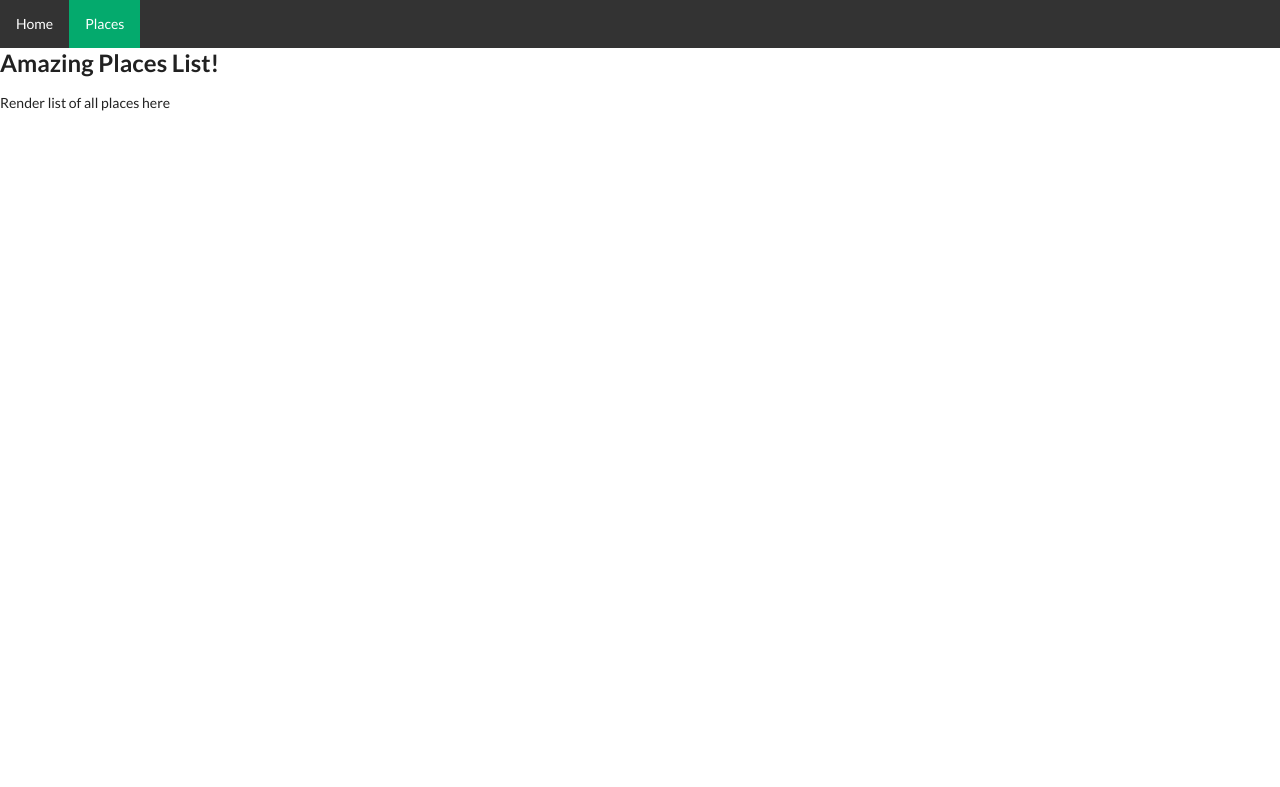
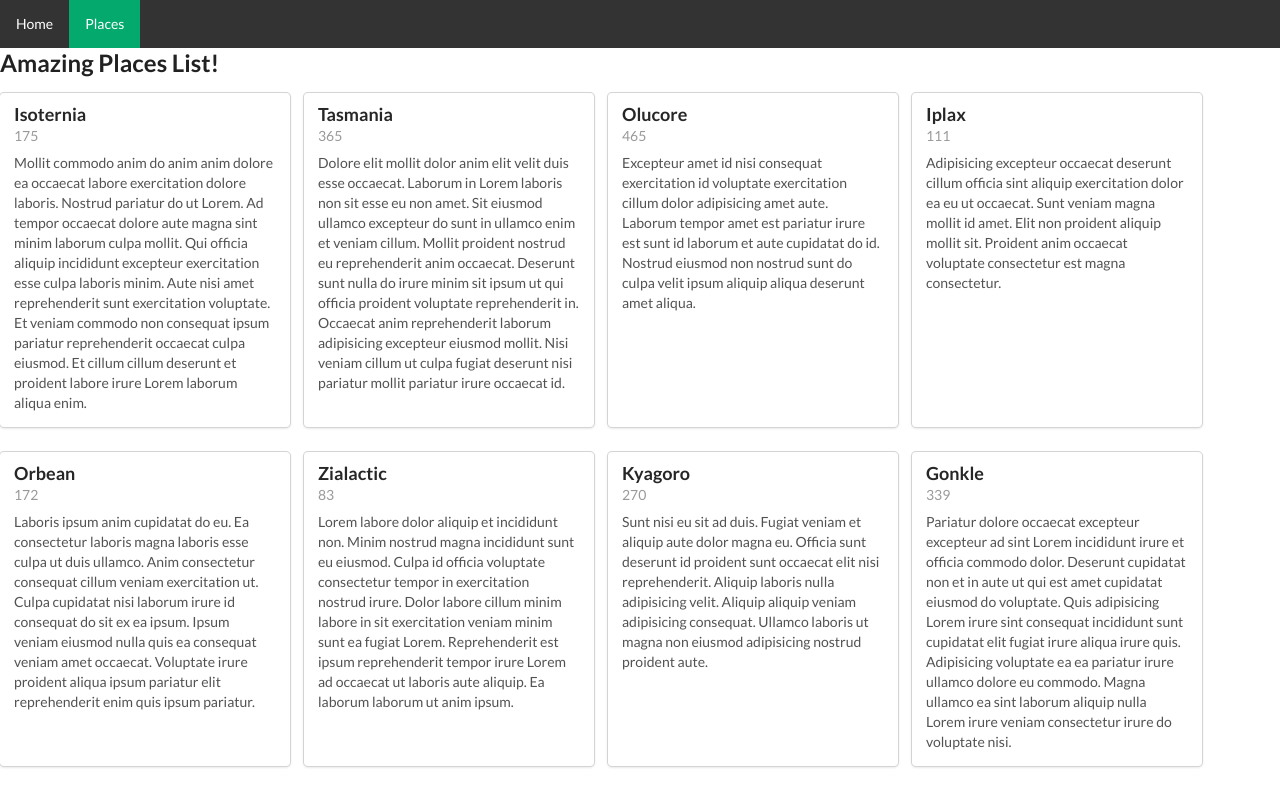
Before and after one commit to OlgaTitarenko/practice-tasks, a React (Create React App) app: page /places in a window 1280 px wide. Shown: the top 787 px of the page. Built offline with nearby package versions, Linux system fonts and the light colour scheme; no server answers; data requests are answered from the project's data file.

Commit message:
frist result

```diff
--- a/db.json
+++ b/db.json
@@ -129,7 +129,7 @@
       "rate": 5
     }
   ],
-  "lodges": [
+  "lodgs": [
     {
       "id": "61079eaa23f797d14adb899a",
       "index": 0,
--- a/src/components/places-list/PlaceList.tsx
+++ b/src/components/places-list/PlaceList.tsx
@@ -1,5 +1,5 @@
-import React from 'react';
-import {getHotels, getApartments, getLoges} from '../../api/api';
+import React, { useEffect, useState } from 'react';
+import { getHotels, getApartments, getLoges } from '../../api/api';
 
 interface Hotel {
   id: string,
@@ -30,7 +30,6 @@ interface Apartment {
   rate: number
 }
 
-
 interface Lodge {
   id: string,
   index: number,
@@ -46,32 +45,86 @@ interface Lodge {
 }
 
 interface Place {
-  title: string,
-  address: string,
-  distance: number,
+  title: string;
+  address: string;
+  distance: number;
   description: string
 }
 
 function PlaceList() {
 
-  const places: Place[] = [];
+  //const places: Place[] = [];
+  const [places, setPlaces] = useState<Place[]>([])
 
-  Promise.allSettled([getHotels(), getApartments(), getLoges()])
+  useEffect(() => {
+
+    Promise.allSettled([getHotels(), getApartments(), getLoges()])
       .then((values) => {
-        console.log(values[0].value)
+        console.log(values)
+        if (values[0].status === 'fulfilled' && values[0].value !== {}) {
+
+            values[0].value.forEach((value: Hotel) => {
+              let v: Place = {
+                title: value.title,
+                address: value.address,
+                distance: value.distance,
+                description: value.about
+              }
+                setPlaces(oldValue => [...oldValue, v])
+            })
 
 
+        }
+        if (values[1].status === 'fulfilled' && values[1].value !== {}) {
 
+            values[1].value.forEach((value: Apartment) => {
+              let v: Place = {
+                title: value.title,
+                address: value.address,
+                distance: value.distance,
+                description: value.description
+              }
+                setPlaces(oldValue => [...oldValue, v])
+            })
+
+        }
+        if (values[2].status === 'fulfilled' && values[2].value !== {}) {
+          values[2].value.forEach((value: Lodge) => {
+            let v: Place = {
+              title: value.title,
+              address: value.address,
+              distance: value.distance,
+              description: value.description
+            }
+              setPlaces(oldValue => [...oldValue, v])
+          })
+        }
 
       }).catch(error => alert(error))
 
 
+  }, [])
 
-    return (
-      <div>
-          Render list of all places here
+
+
+  return (
+    <div>
+      <div className="ui cards">
+        {
+          places.map((place, key) =>
+            <div className="ui card" key={key}>
+              <div className="content">
+                <div className="header">{place.title}</div>
+                <div className="meta">{place.distance}</div>
+                <div className="description">{place.description}</div>
+              </div>
+            </div>
+
+          )
+        }
       </div>
-    );
+    </div>
+  );
 }
 
 export default PlaceList;
```
